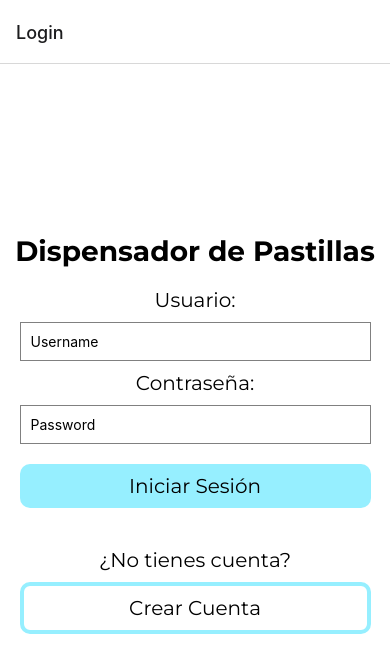
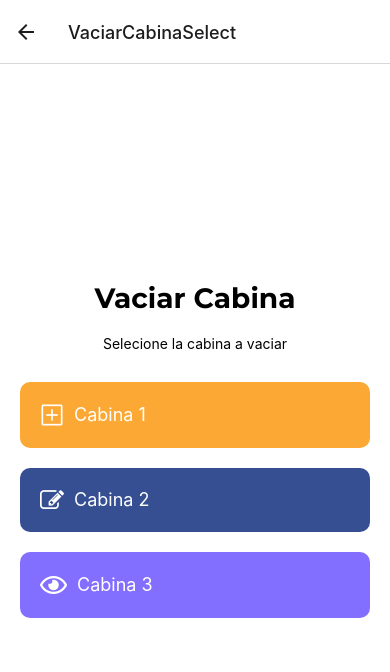
Before and after one commit to AreMunoz/Dispensador-de-Pastillas-con-React, a React Native app: screen /VaciarCabinaSelect in a window 390 px wide. Shown: the top 672 px of the page. Built offline with nearby package versions, Linux system fonts and the light colour scheme.

Commit message:
pruebas de testeo

```diff
--- a/Navigation.tsx
+++ b/Navigation.tsx
@@ -14,6 +14,7 @@ import ExpressPC_Screen from './screens/ExpressPC_Screen';
 import DispensarPC_BajoDemanda from './screens/DispensarPC_BajoDemanda';
 import VaciarCabina from './screens/VaciarCabina';
 import Dispensar2 from './screens/Dispensar2';
+import VaciarCabinaSelect from './screens/VaciarCabinaSelect';
 
 const Stack = createStackNavigator<RootStackParamList>();
 
@@ -33,6 +34,7 @@ const Navigation = () => {
         <Stack.Screen name="DispensarPC_BajoDemanda" component={DispensarPC_BajoDemanda}/>
         <Stack.Screen name="VaciarCabina" component={VaciarCabina}/>
         <Stack.Screen name="Dispensar2" component={Dispensar2}/>
+        <Stack.Screen name="VaciarCabinaSelect" component={VaciarCabinaSelect}/>
 
       </Stack.Navigator>
 
--- a/routes.d.ts
+++ b/routes.d.ts
@@ -15,6 +15,7 @@ export type RootStackParamList = {
     DispensarPC_BajoDemanda: undefined;
     VaciarCabina: undefined;
     Dispensar2: undefined;
+    VaciarCabinaSelect: undefined;
 
 };
 
--- /dev/null
+++ b/screens/VaciarCabinaSelect.tsx
@@ -0,0 +1,136 @@
+import React from "react";
+import { View, Text, Button, StyleSheet, TouchableOpacity } from "react-native";
+import { useNavigation, useRoute } from "@react-navigation/native";
+import { StackScreenProps } from "@react-navigation/stack";
+import { RootStackParamList } from "../routes";
+import {
+  AntDesign,
+  FontAwesome,
+  FontAwesome5,
+  MaterialIcons,
+} from "@expo/vector-icons";
+import colors from "./src/colors";
+
+//<Button title="HomeTab" onPress={() => handleAction('HomeScreen')} />
+//<Button title='HistorialTab' onPress={() => handleAction('HistorialTab')}/>
+
+type VaciarCabinaSelectProps = StackScreenProps<
+  RootStackParamList,
+  "VaciarCabinaSelect"
+>;
+
+const VaciarCabinaSelect = ({
+  navigation,
+  route,
+}: VaciarCabinaSelectProps) => {
+  // Función para manejar la acción
+  const handleAction = (action: string) => {
+    if (action === "crear") {
+      // Realizar la lógica para crear un plan de consumo
+      navigation.navigate("FormScreenCrearPM");
+    } else if (action === "modificar") {
+      // Realizar la lógica para modificar un plan de consumo
+      navigation.navigate("ModificarPC_Screen");
+    } else if (action === "consultar") {
+      // Realizar la lógica para consultar un plan de consumo
+      navigation.navigate("ConsultarPC_Screen");
+    } else if (action === "eliminar") {
+      // Realizar la lógica para eliminar un plan de consumo
+      navigation.navigate("EliminarPC_Screen");
+    } else if (action === "HistorialTab") {
+      // Realizar la lógica para ir a la pantalla de HistorialTab
+      navigation.navigate("AccionesHardwareScreen");
+    } else if (action === "express") {
+      // Realizar la lógica para ir a la pantalla de HistorialTab
+      navigation.navigate("ExpressPC_Screen");
+    }
+  };
+
+  return (
+    <View style={styles.container}>
+      <View>
+        <Text style={styles.title}>Vaciar Cabina</Text>
+      </View>
+      <Text>
+        Selecione la cabina a vaciar
+      </Text>
+      <View style={styles.buttonContainer}>
+        {/* así se pone un comentario aqui */}
+
+        <TouchableOpacity
+          style={[styles.buttonManual, styles.color1Button]}
+          onPress={() => handleAction("crear")}
+        >
+          <AntDesign name="plussquareo" size={24} color="white" />
+          <Text style={styles.buttonText}>Cabina 1</Text>
+        </TouchableOpacity>
+
+        <TouchableOpacity
+          style={[styles.buttonManual, styles.color2Button]}
+          onPress={() => handleAction("modificar")}
+        >
+          <FontAwesome name="edit" size={24} color="white" />
+          <Text style={styles.buttonText}>Cabina 2</Text>
+        </TouchableOpacity>
+
+        <TouchableOpacity
+          style={[styles.buttonManual, styles.color3Button]}
+          onPress={() => handleAction("consultar")}
+        >
+          <FontAwesome5 name="eye" size={24} color="white" />
+          <Text style={styles.buttonText}>Cabina 3</Text>
+        </TouchableOpacity>
+
+      </View>
+    </View>
+  );
+};
+
+const styles = StyleSheet.create({
+  container: {
+    flex: 1,
+    justifyContent: "center",
+    alignItems: "center",
+    backgroundColor: colors.BG.light,
+  },
+  title: {
+    fontFamily: "Montserrat-Bold",
+    fontSize: 28,
+    marginBottom: 20,
+  },
+  buttonContainer: {
+    marginTop: 20,
+  },
+  buttonManual: {
+    backgroundColor: "green",
+    padding: 20,
+    width: 350,
+    margin: 10,
+    borderRadius: 10,
+    flexDirection: "row",
+    alignItems: "center",
+    justifyContent: "flex-start",
+  },
+  color1Button: {
+    backgroundColor: colors.Orange.dark,
+  },
+  color2Button: {
+    backgroundColor: colors.Blue.dark,
+  },
+  color3Button: {
+    backgroundColor: colors.Lila.main,
+  },
+  color4Button: {
+    backgroundColor: colors.Red.light,
+  },
+  color5Button: {
+    backgroundColor: colors.Green.light,
+  },
+  buttonText: {
+    color: "white",
+    fontSize: 18,
+    marginLeft: 10,
+  },
+});
+
+export default VaciarCabinaSelect;
--- a/screens/tabs/DispositivoTab.tsx
+++ b/screens/tabs/DispositivoTab.tsx
@@ -11,16 +11,18 @@ import {
 import { useForm, Controller } from "react-hook-form";
 import { MaterialIcons, MaterialCommunityIcons, Feather, FontAwesome5 } from "@expo/vector-icons";
 import colors from "../src/colors";
+import { useNavigation } from "@react-navigation/native";
 
 interface FormData {
   IDcabina: string;
 }
 
-const IP = "192.168.80.123";
+const IP = "20.83.162.105";
 
 const DispositivoTab = () => {
   const { control, getValues } = useForm<FormData>();
   const [connectedCabins, setConnectedCabins] = useState<string[]>([]);
+  const navigation = useNavigation();
 
   const handlePress = () => {
     const ip = getValues("IDcabina");
@@ -108,12 +110,8 @@ const DispositivoTab = () => {
 
         <TouchableOpacity
           style={[styles.buttonManual, styles.color1Button]}
-          onPress={() =>
-            Alert.alert(
-              "Error",
-              "No se ha podido establecer conexión con el dispensador"
-            )
-          }
+
+        onPress={() => navigation.navigate("VaciarCabinaSelect" as never)}
         >
           <MaterialCommunityIcons
             name="hand-coin-outline"
@@ -148,7 +146,7 @@ const DispositivoTab = () => {
         <TouchableOpacity
           style={[
             styles.buttonManual,
-            { backgroundColor: "#fba834", paddingHorizontal: 20 },
+            { backgroundColor: "white", paddingHorizontal: 20 },
           ]}
           onPress={() => {
             Alert.alert("Estableciendo conexión con el dispensador", "", [], {
@@ -246,10 +244,10 @@ const styles = StyleSheet.create({
     fontFamily: "Montserrat-Bold",
   },
   color1Button: {
-    backgroundColor: colors.Red.light,
+    backgroundColor: "white",
   },
   color2Button: {
-    backgroundColor: colors.Green.light,
+    backgroundColor: "white",
   },
   color3Button: {
     backgroundColor: colors.Lila.main,
```
